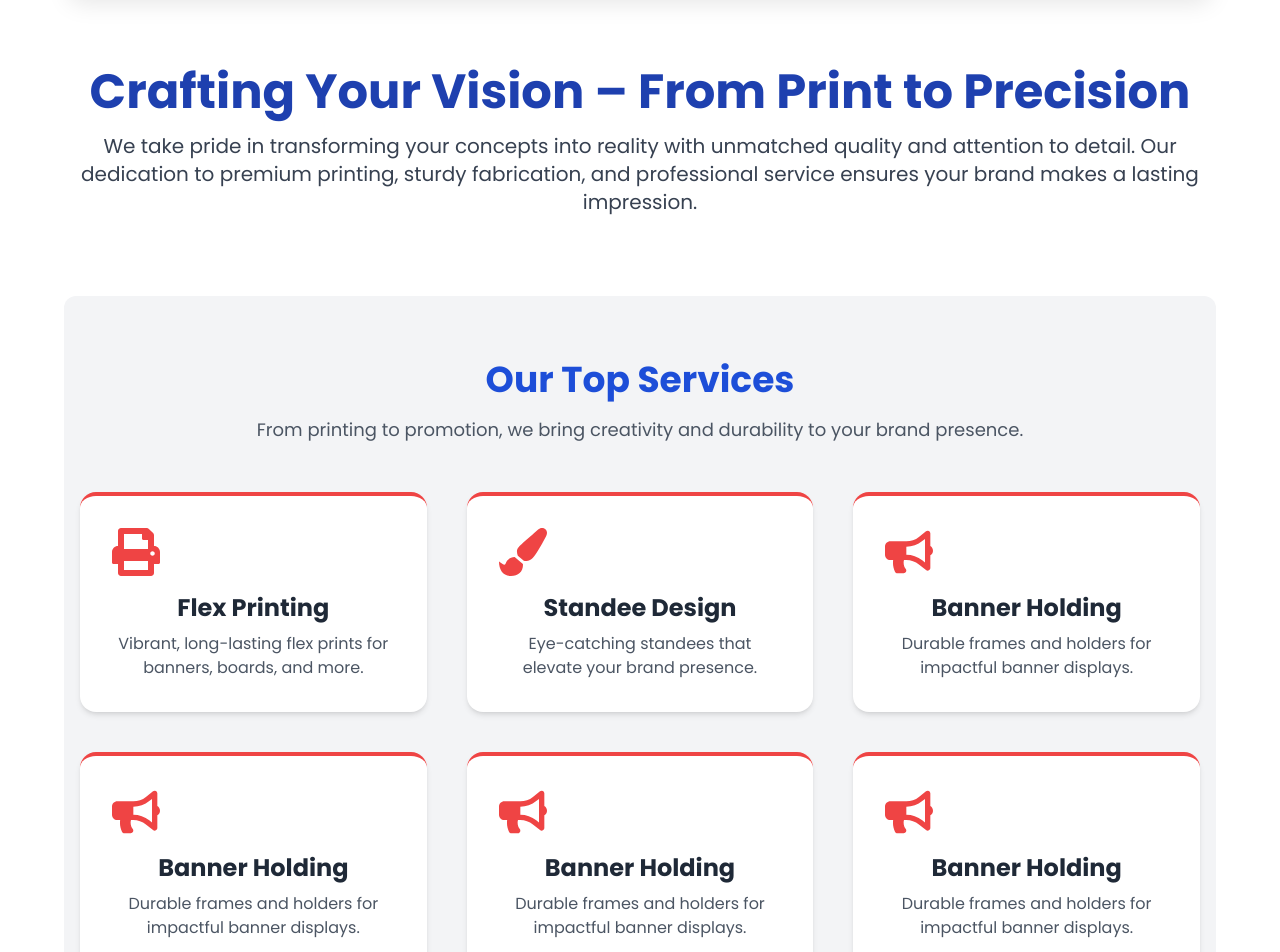
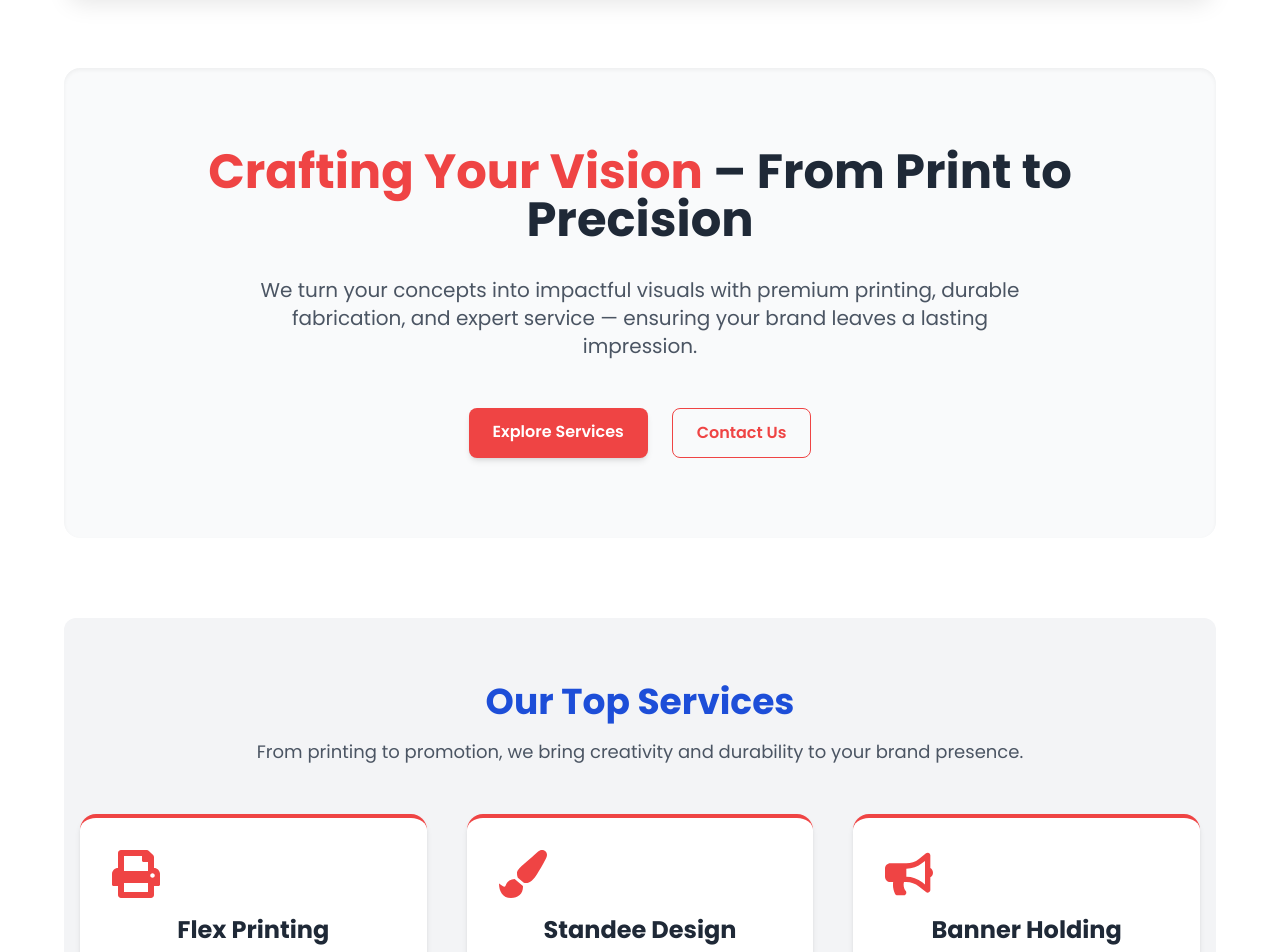
Before and after one commit to Pnkj12joshi/lotus, a React (Vite) app in the folder frontend/: page / in a window 1280 px wide. Shown: the part 620-1572 px from the top of the page. Built offline with nearby package versions, Linux system fonts and the light colour scheme.

Commit message:
add animation

```diff
--- a/frontend/src/App.jsx
+++ b/frontend/src/App.jsx
@@ -10,6 +10,7 @@ import Ironframe from "./Pages/Ironframe";
 import Letterboard from "./Pages/Letterboard";
 import Welding from "./Pages/Welding";
 import StandeeDesign from "./Pages/StandeeDesign";
+import Contact from "./Pages/Contact";
 
 const App = () => {
   return (
@@ -24,6 +25,8 @@ const App = () => {
         <Route path="/letterboard" element={<Letterboard/>} />
         <Route path="/welding" element={<Welding/>} />
         <Route path="/standee" element={<StandeeDesign/>} />
+        <Route path="/contact" element={<Contact/>} />
+
       </Routes>
       <Footer />
     </div>
--- a/frontend/src/Pages/Bannerholding.jsx
+++ b/frontend/src/Pages/Bannerholding.jsx
@@ -2,8 +2,10 @@ import React from 'react';
 import eventbanner from "../assets/eventbannerholding.jpg";
 import political from "../assets/politicalbanner.jpg";
 import street from "../assets/streetpromotion.jpg";
+import { useNavigate } from 'react-router-dom';
 
 const Bannerholding = () => {
+  const navigate = useNavigate();
   const holdingTypes = [
     {
       title: "Event Banner Holding",
@@ -114,7 +116,7 @@ const Bannerholding = () => {
       <section className="bg-white text-green-900 text-center p-10 rounded-xl shadow-lg">
         <h2 className="text-3xl md:text-4xl font-bold mb-3">Need Banner Holding Service?</h2>
         <p className="text-lg mb-5">Book trained banner holders for your next campaign or event now!</p>
-        <button className="bg-green-700 hover:bg-green-800 font-semibold px-8 py-3 rounded-full transition-all text-white">
+        <button className="bg-green-700 hover:bg-green-800 font-semibold px-8 py-3 rounded-full transition-all text-white" onClick={()=>navigate("/contact")}>
           Book Now
         </button>
       </section>
--- a/frontend/src/Pages/Flexprinting.jsx
+++ b/frontend/src/Pages/Flexprinting.jsx
@@ -5,8 +5,10 @@ import rollup from "../assets/Roll-Up Standees.jpg";
 import retail from "../assets/Retail Flex Signage.webp";
 import political from "../assets/political flex.jpg";
 import flexbanner from "../assets/flex banner.webp";
+import { useNavigate } from 'react-router-dom';
 
 const Flexprinting = () => {
+  const navigate = useNavigate();
   return (
     <div className="min-h-screen p-4 md:p-6 bg-gray-50">
       {/* Hero Section */}
@@ -142,7 +144,7 @@ const Flexprinting = () => {
       <section className="bg-red-50 text-red-900 text-center p-8 rounded-xl shadow-md max-w-4xl mx-auto">
         <h2 className="text-2xl md:text-3xl font-bold mb-2">Ready to Print Your Flex?</h2>
         <p className="text-sm md:text-base mb-4">Get in touch with us for quick, affordable, and premium flex printing.</p>
-        <button className="bg-red-600 hover:bg-red-700 text-white font-medium px-6 py-2 rounded-full transition-all">
+        <button className="bg-red-600 hover:bg-red-700 text-white font-medium px-6 py-2 rounded-full transition-all" onClick={()=>navigate("/contact")}>
           Get a Free Quote
         </button>
       </section>
--- a/frontend/src/Pages/Ironframe.jsx
+++ b/frontend/src/Pages/Ironframe.jsx
@@ -2,8 +2,10 @@ import React from 'react';
 import Outdooriron from "../assets/product-jpeg.png";
 import evantframe from "../assets/Wedding-Beads.jpg";
 import shopfront from "../assets/unique-vintage-blank-signage-wrought-iron-bracket-perfect-old-town-shops-unique-vintage-blank-signage-wrought-iron-390118241.jpg";
+import { useNavigate } from 'react-router-dom';
 
 const Ironframe = () => {
+  const navigate = useNavigate();
   const services = [
     {
       title: "Outdoor Iron Boards",
@@ -115,7 +117,7 @@ const Ironframe = () => {
       <section className="bg-white text-blue-900 text-center p-10 rounded-xl shadow-lg">
         <h2 className="text-3xl md:text-4xl font-bold mb-3">Need Iron Frame Printing?</h2>
         <p className="text-lg mb-5">Reach out today for fast, professional, and reliable iron board printing service.</p>
-        <button className="bg-blue-700 hover:bg-blue-800 font-semibold px-8 py-3 rounded-full transition-all text-white">
+        <button className="bg-blue-700 hover:bg-blue-800 font-semibold px-8 py-3 rounded-full transition-all text-white" onClick={()=>navigate("/contact")}>
           Request a Quote
         </button>
       </section>
--- a/frontend/src/Pages/Letterboard.jsx
+++ b/frontend/src/Pages/Letterboard.jsx
@@ -1,7 +1,9 @@
 import React from 'react';
+import { useNavigate } from 'react-router-dom';
 
 
 const Letterboard = () => {
+  const navigate = useNavigate();
   return (
     <div className="min-h-screen p-6">
       {/* Hero Section */}
@@ -108,7 +110,7 @@ const Letterboard = () => {
       <section className="bg-white text-purple-900 text-center p-10 rounded-xl shadow-lg">
         <h2 className="text-3xl md:text-4xl font-bold mb-3">Start Designing Your Letter Board Today!</h2>
         <p className="text-lg mb-5">Get in touch to customize your letter board exactly the way you want.</p>
-        <button className="bg-purple-700 hover:bg-purple-800 font-semibold px-8 py-3 rounded-full transition-all text-white">
+        <button className="bg-purple-700 hover:bg-purple-800 font-semibold px-8 py-3 rounded-full transition-all text-white" onClick={()=>navigate("/contact")}>
           Order Now
         </button>
       </section>
--- a/frontend/src/Pages/StandeeDesign.jsx
+++ b/frontend/src/Pages/StandeeDesign.jsx
@@ -2,8 +2,10 @@ import React from 'react';
 import eventstandee from "../assets/Event Standees.webp";
 import retail from "../assets/Retail Promotional Standees.webp";
 import productlaunch from "../assets/Product Launch Standees.webp";
+import { useNavigate } from 'react-router-dom';
 
 const StandeeDesign = () => {
+  const navigate = useNavigate();
   const standeeData = [
     {
       title: "Event Standees",
@@ -30,7 +32,8 @@ const StandeeDesign = () => {
           Standee Design & Printing
         </h1>
         <p className="text-lg md:text-xl">
-          Sleek, professional, and impactful standee designs to elevate your brand at events, stores, and exhibitions.
+          Sleek, professional, and impactful standee designs to elevate your
+          brand at events, stores, and exhibitions.
         </p>
       </section>
 
@@ -58,15 +61,23 @@ const StandeeDesign = () => {
 
       {/* Why Choose Our Standees */}
       <section className="bg-white text-purple-800 p-8 rounded-2xl shadow-md max-w-6xl mx-auto mb-16">
-        <h2 className="text-3xl font-bold mb-4 text-center">Why Choose Our Standee Design?</h2>
+        <h2 className="text-3xl font-bold mb-4 text-center">
+          Why Choose Our Standee Design?
+        </h2>
         <div className="grid sm:grid-cols-1 md:grid-cols-2 lg:grid-cols-3 gap-6">
           <div>
             <h3 className="text-xl font-semibold mb-2">🎨 Creative Designs</h3>
-            <p>We craft visually appealing standees that grab attention and reflect your brand.</p>
+            <p>
+              We craft visually appealing standees that grab attention and
+              reflect your brand.
+            </p>
           </div>
           <div>
             <h3 className="text-xl font-semibold mb-2">🖨️ HD Print Quality</h3>
-            <p>Vibrant and crisp print quality on durable materials with fade-resistant ink.</p>
+            <p>
+              Vibrant and crisp print quality on durable materials with
+              fade-resistant ink.
+            </p>
           </div>
           <div>
             <h3 className="text-xl font-semibold mb-2">👜 Easy to Carry</h3>
@@ -74,14 +85,21 @@ const StandeeDesign = () => {
           </div>
           <div>
             <h3 className="text-xl font-semibold mb-2">⚙️ Custom Sizes</h3>
-            <p>Choose from standard or fully customized dimensions and orientations.</p>
+            <p>
+              Choose from standard or fully customized dimensions and
+              orientations.
+            </p>
           </div>
           <div>
-            <h3 className="text-xl font-semibold mb-2">🧩 End-to-End Service</h3>
+            <h3 className="text-xl font-semibold mb-2">
+              🧩 End-to-End Service
+            </h3>
             <p>From design to delivery — we take care of everything.</p>
           </div>
           <div>
-            <h3 className="text-xl font-semibold mb-2">💰 Affordable Pricing</h3>
+            <h3 className="text-xl font-semibold mb-2">
+              💰 Affordable Pricing
+            </h3>
             <p>Premium quality standees at the most competitive rates.</p>
           </div>
         </div>
@@ -92,29 +110,56 @@ const StandeeDesign = () => {
         <h2 className="text-3xl font-bold mb-6">Frequently Asked Questions</h2>
         <div className="space-y-6">
           <div>
-            <h4 className="text-xl font-semibold">Q: What material do you use?</h4>
-            <p>We use premium vinyl and PP material for durability and visual appeal.</p>
+            <h4 className="text-xl font-semibold">
+              Q: What material do you use?
+            </h4>
+            <p>
+              We use premium vinyl and PP material for durability and visual
+              appeal.
+            </p>
           </div>
           <div>
-            <h4 className="text-xl font-semibold">Q: Can you help with design?</h4>
-            <p>Yes, our design team provides free basic design services with every order.</p>
+            <h4 className="text-xl font-semibold">
+              Q: Can you help with design?
+            </h4>
+            <p>
+              Yes, our design team provides free basic design services with
+              every order.
+            </p>
           </div>
           <div>
-            <h4 className="text-xl font-semibold">Q: What is the turnaround time?</h4>
-            <p>We usually deliver within 24 hours. Express same-day service is also available.</p>
+            <h4 className="text-xl font-semibold">
+              Q: What is the turnaround time?
+            </h4>
+            <p>
+              We usually deliver within 24 hours. Express same-day service is
+              also available.
+            </p>
           </div>
           <div>
-            <h4 className="text-xl font-semibold">Q: Do you deliver outside the city?</h4>
-            <p>Yes, we deliver standees across cities with reliable courier services.</p>
+            <h4 className="text-xl font-semibold">
+              Q: Do you deliver outside the city?
+            </h4>
+            <p>
+              Yes, we deliver standees across cities with reliable courier
+              services.
+            </p>
           </div>
         </div>
       </section>
 
       {/* Call to Action */}
       <section className="bg-white text-purple-900 text-center p-10 rounded-xl shadow-lg">
-        <h2 className="text-3xl md:text-4xl font-bold mb-3">Need Stunning Standees?</h2>
-        <p className="text-lg mb-5">Get in touch for premium design and quick printing service!</p>
-        <button className="bg-purple-700 hover:bg-purple-800 font-semibold px-8 py-3 rounded-full transition-all text-white">
+        <h2 className="text-3xl md:text-4xl font-bold mb-3">
+          Need Stunning Standees?
+        </h2>
+        <p className="text-lg mb-5">
+          Get in touch for premium design and quick printing service!
+        </p>
+        <button
+          className="bg-purple-700 hover:bg-purple-800 font-semibold px-8 py-3 rounded-full transition-all text-white"
+          onClick={() => navigate("/contact")}
+        >
           Get a Free Quote
         </button>
       </section>
--- a/frontend/src/Pages/Welding.jsx
+++ b/frontend/src/Pages/Welding.jsx
@@ -2,8 +2,10 @@ import React from 'react';
 import structurewelding from "../assets/images.jpg";
 import customfabrication from "../assets/customfabrication.jpg";
 import onsitewelding from "../assets/onsitewelding.jpg";
+import { useNavigate } from 'react-router-dom';
 
 const Welding = () => {
+  const navigate = useNavigate();
   const weldingTypes = [
     {
       title: "Structural Welding",
@@ -115,7 +117,7 @@ const Welding = () => {
       <section className="bg-blue-50 text-blue-900 text-center p-8 rounded-xl shadow-md max-w-4xl mx-auto">
         <h2 className="text-2xl md:text-3xl font-bold mb-2">Need Reliable Welding Services?</h2>
         <p className="text-sm md:text-base mb-4">Contact us today for quick, affordable, and professional welding solutions!</p>
-        <button className="bg-blue-700 hover:bg-blue-800 text-white font-medium px-6 py-2 rounded-full transition-all">
+        <button className="bg-blue-700 hover:bg-blue-800 text-white font-medium px-6 py-2 rounded-full transition-all" onClick={()=>navigate("/contact")}>
           Request a Quote
         </button>
       </section>
--- a/frontend/src/component/Dashboard.jsx
+++ b/frontend/src/component/Dashboard.jsx
@@ -1,4 +1,4 @@
-import React from "react";
+import React, { useEffect } from "react";
 import Slider from "react-slick";
 import sliderone from "../assets/eco-solvent-printing-machine-4311410_1280.jpg";
 import slidertwo from "../assets/c-lipped-channel-5528517_1280.jpg";
@@ -8,6 +8,9 @@ import brandtwo from "../assets/gk advertising brands.png";
 import brandthree from "../assets/kgn-publicity brands.jpg";
 import brandfour from "../assets/sk signs brands.png";
 import brandfive from "../assets/holding boards.jpg";
+import AOS from 'aos';
+import 'aos/dist/aos.css';
+
 
 import "slick-carousel/slick/slick.css";
 import "slick-carousel/slick/slick-theme.css";
@@ -17,7 +20,12 @@ import {
   FaPaintBrush,
   FaBullhorn,
   FaQuoteLeft,
+  FaTools,
+  FaRulerCombined,
+  FaFont,
 } from "react-icons/fa";
+import { useNavigate } from "react-router-dom";
+
 
 const testimonials = [
   {
@@ -68,26 +76,31 @@ const serviceList = [
   {
     icon: <FaBullhorn />,
     title: "Banner Holding",
-    description: "Durable frames and holders for impactful banner displays.",
+    description: "Strong and stable banner holders for all environments.",
   },
   {
-    icon: <FaBullhorn />,
-    title: "Banner Holding",
-    description: "Durable frames and holders for impactful banner displays.",
+    icon: <FaTools />,
+    title: "Welding",
+    description:
+      "Precision welding for custom frames, signage stands, and structural durability.",
   },
   {
-    icon: <FaBullhorn />,
-    title: "Banner Holding",
-    description: "Durable frames and holders for impactful banner displays.",
+    icon: <FaRulerCombined />,
+    title: "Iron Frame",
+    description:
+      "Sturdy iron frames for flex boards, displays, and outdoor installations.",
   },
   {
-    icon: <FaBullhorn />,
-    title: "Banner Holding",
-    description: "Durable frames and holders for impactful banner displays.",
+    icon: <FaFont />,
+    title: "Letter Boards",
+    description:
+      "Stylish and bold letter boards that grab attention and enhance visibility.",
   },
 ];
 
+
 const Dashboard = () => {
+  const navigate = useNavigate();
   const heroSliderSettings = {
     dots: true,
     infinite: true,
@@ -100,9 +113,17 @@ const Dashboard = () => {
     pauseOnHover: true,
   };
 
+
+ useEffect(() => {
+  AOS.init({
+    duration: 1000, // Animation duration in ms
+    once: true,     // Animation happens only once on scroll
+  });
+}, []);
+
   return (
     <div className="mt-24 grid grid-cols-1 gap-20 px-4 lg:px-16">
-<section className="bg-gradient-to-br from-white via-gray-50 to-white rounded-2xl shadow-xl px-6 py-20">
+<section className="bg-gradient-to-br from-white via-gray-50 to-white rounded-2xl shadow-xl px-6 py-20 "  data-aos="fade-up" >
   <div className="max-w-7xl mx-auto grid grid-cols-1 md:grid-cols-2 items-center gap-12">
 
     {/* Text Content */}
@@ -113,8 +134,9 @@ const Dashboard = () => {
       <p className="text-lg sm:text-xl text-gray-700">
         We craft vibrant flex prints, eye-catching standees, and strong banners to help your business stand out. Let your brand speak loud and clear with every visual.
       </p>
-      <button className="mt-4 bg-red-500 hover:bg-red-600 text-white font-semibold px-6 py-3 rounded-lg shadow-md transition duration-300">
-        Let’s Get Started
+      <button className="mt-4 bg-red-500 hover:bg-red-600 text-white font-semibold px-6 py-3 rounded-lg shadow-md transition duration-300" onClick={()=>navigate("/contact")}>
+         Let’s Get Started
+
       </button>
     </div>
 
@@ -146,23 +168,37 @@ const Dashboard = () => {
 </section>
 
 
+     {/* Vision Section - Updated */}
+<section className="bg-gray-50 py-20 px-6 rounded-2xl shadow-inner" data-aos="fade-up">
+  <div className="max-w-5xl mx-auto text-center space-y-8">
+    <h2 className="text-4xl sm:text-5xl font-extrabold text-gray-800 leading-tight">
+      <span className="text-red-500">Crafting Your Vision</span> – From Print to Precision
+    </h2>
+    <p className="text-lg sm:text-xl text-gray-600 max-w-3xl mx-auto">
+      We turn your concepts into impactful visuals with premium printing,
+      durable fabrication, and expert service — ensuring your brand leaves a lasting impression.
+    </p>
+  <div className="flex flex-col sm:flex-row justify-center gap-6 pt-4">
+  <a
+    href="#services"
+    className="bg-red-500 text-white px-6 py-3 rounded-lg font-semibold shadow-md hover:bg-red-600 transition duration-300 text-center"
+  >
+    Explore Services
+  </a>
+  <a
+    onClick={()=>navigate('/contact')}
+    className="border border-red-500 text-red-500 px-6 py-3 rounded-lg font-semibold hover:bg-red-50 transition duration-300 text-center"
+  >
+    Contact Us
+  </a>
+</div>
+
+  </div>
+</section>
 
 
-      {/* Vision Section */}
-      <section className="text-center max-w-8xl mx-auto grid gap-4">
-        <h1 className="text-4xl md:text-5xl font-extrabold text-blue-800 w-full">
-          Crafting Your Vision – From Print to Precision
-        </h1>
-        <p className="text-gray-700 text-lg md:text-xl">
-          We take pride in transforming your concepts into reality with
-          unmatched quality and attention to detail. Our dedication to premium
-          printing, sturdy fabrication, and professional service ensures your
-          brand makes a lasting impression.
-        </p>
-      </section>
-
       {/* Services Section */}
-      <section className="bg-gray-100 py-16 px-4 rounded-xl">
+      <section id="services" className="bg-gray-100 py-16 px-4 rounded-xl" data-aos="fade-up">
         <div className="text-center mb-12">
           <h2 className="text-4xl font-bold text-blue-700">Our Top Services</h2>
           <p className="text-gray-600 mt-4 text-lg">
@@ -177,7 +213,7 @@ const Dashboard = () => {
         </div>
       </section>
 
-      <section className="bg-gradient-to-br from-white via-gray-50 to-white py-20 px-6">
+      <section className="bg-gradient-to-br from-white via-gray-50 to-white py-20 px-6" data-aos="fade-up">
   <div className="max-w-6xl mx-auto text-center">
     <h2 className="text-4xl md:text-5xl font-extrabold text-gray-800 mb-6">
       Our Printing Process
@@ -223,7 +259,7 @@ const Dashboard = () => {
 
 
     {/* Why Choose Us Section */}
-<section className="py-16 px-4 sm:px-6 lg:px-8">
+<section className="py-16 px-4 sm:px-6 lg:px-8" data-aos="fade-up">
   <div className="max-w-4xl mx-auto text-center">
     <h2 className="text-4xl sm:text-5xl font-bold text-gray-800 mb-10">
       Why Choose Us?
@@ -246,7 +282,7 @@ const Dashboard = () => {
 
 
 {/* Use Cases Section */}
-<section className="bg-gradient-to-b from-white via-gray-50 to-white py-20 px-6">
+<section className="bg-gradient-to-b from-white via-gray-50 to-white py-20 px-6" data-aos="fade-up">
   <div className="max-w-6xl mx-auto">
     <h2 className="text-4xl md:text-5xl font-extrabold text-center text-gray-800 mb-12">
       Perfect For Every Business
@@ -285,7 +321,7 @@ const Dashboard = () => {
 </section>
 
  {/* Materials Section */}
-<section className="bg-white py-20 px-6">
+<section className="bg-white py-20 px-6" data-aos="fade-up">
   <div className="max-w-6xl mx-auto">
     <div className="mb-12 text-left md:text-center">
       <h2 className="text-4xl md:text-5xl font-bold text-gray-800 leading-tight">
@@ -311,7 +347,7 @@ const Dashboard = () => {
         </p>
       </div>
 
-      <div className="border-l-4 border-indigo-500 pl-6 py-4 hover:shadow-md transition duration-300 bg-gray-50 rounded-md">
+      <div className="border-l-4 border-indigo-500 pl-6 py-4 hover:shadow-md transition duration-300 bg-gray-50 rounded-md" >
         <h3 className="text-xl font-semibold text-gray-800 mb-1">Vinyl & Reflective Vinyl</h3>
         <p className="text-gray-600">
           Used for premium signage, vehicle wraps, and reflective branding needs.
@@ -334,7 +370,7 @@ const Dashboard = () => {
 
 
       {/* Testimonials */}
-      <section className="bg-white py-16 px-4">
+      <section className="bg-white py-16 px-4" data-aos="fade-up">
         <h2 className="text-4xl font-bold text-center text-gray-800 mb-12">
           What Our Customers Say
         </h2>
@@ -369,7 +405,7 @@ const Dashboard = () => {
       </section>
 
       {/* Clients Section */}
-      <section className="bg-gray-50 py-16 px-4">
+      <section className="bg-gray-50 py-16 px-4" data-aos="fade-up">
         <h2 className="text-4xl font-bold text-center mb-12 text-gray-800">
           Our Trusted Clients
         </h2>
@@ -405,58 +441,6 @@ const Dashboard = () => {
       </section>
 
       {/* Contact Form */}
-      <section className="bg-gradient-to-br from-red-500 to-red-700 text-white py-16 px-6 rounded-xl">
-        <div className="text-center max-w-5xl mx-auto mb-10">
-          <h2 className="text-4xl font-bold">Let’s Work Together</h2>
-          <p className="mt-4 text-lg w-full">
-            Have a question or need a custom quote? Fill out the form below —
-            we’d love to hear from you.
-          </p>
-        </div>
-        <form
-          onSubmit={(e) => {
-            e.preventDefault();
-            alert("Form submitted!");
-          }}
-          className="max-w-4xl mx-auto grid grid-cols-1 md:grid-cols-2 gap-6 bg-white text-gray-800 p-8 rounded-xl shadow-lg"
-        >
-          <input
-            type="text"
-            placeholder="Enter your name"
-            required
-            className="w-full px-4 py-3 rounded-md border border-gray-300 focus:outline-none focus:ring-2 focus:ring-red-500"
-          />
-          <input
-            type="email"
-            placeholder="Enter your email"
-            required
-            className="w-full px-4 py-3 rounded-md border border-gray-300 focus:outline-none focus:ring-2 focus:ring-red-500"
-          />
-          <input
-            type="tel"
-            placeholder="Enter your phone number"
-            maxLength={10}
-            pattern="\\d{10}"
-            inputMode="numeric"
-            required
-            className="w-full px-4 py-3 rounded-md border border-gray-300 focus:outline-none focus:ring-2 focus:ring-red-500"
-          />
-          <textarea
-            rows="5"
-            placeholder="Write your message..."
-            required
-            className="w-full px-4 py-3 rounded-md border border-gray-300 focus:outline-none focus:ring-2 focus:ring-red-500 resize-none md:col-span-2"
-          ></textarea>
-          <div className="md:col-span-2 flex justify-center">
-            <button
-              type="submit"
-              className="bg-red-500 text-white px-8 py-3 rounded-md font-semibold text-lg hover:bg-red-600 transition duration-300"
-            >
-              Submit
-            </button>
-          </div>
-        </form>
-      </section>
     </div>
   );
 };
--- a/frontend/src/component/Footer.jsx
+++ b/frontend/src/component/Footer.jsx
@@ -6,7 +6,7 @@ const Footer = () => {
       <div className="max-w-6xl mx-auto px-4 grid grid-cols-1 md:grid-cols-3 gap-8">
         {/* Company Info */}
         <div>
-          <h2 className="text-xl font-bold mb-2">Branding Hub</h2>
+          <h2 className="text-xl font-bold mb-2">Lotus Fabrication</h2>
           <p className="text-sm text-gray-300">
             Providing top-quality printing, banner holding, and design solutions
             with precision and professionalism.
--- a/frontend/src/index.css
+++ b/frontend/src/index.css
@@ -5,3 +5,7 @@
 body{
     font-family: 'Poppins', sans-serif;
 }
+
+    html {
+  scroll-behavior: smooth;
+}
```
Also changed, not shown: frontend/src/Pages/About.jsx (+13 -5 lines), frontend/src/Pages/Contact.jsx (added, +75 -0 lines).
